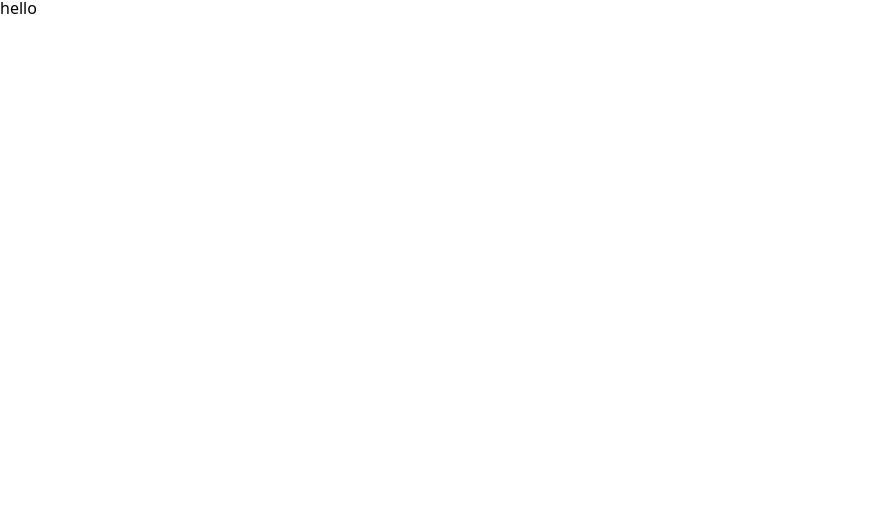
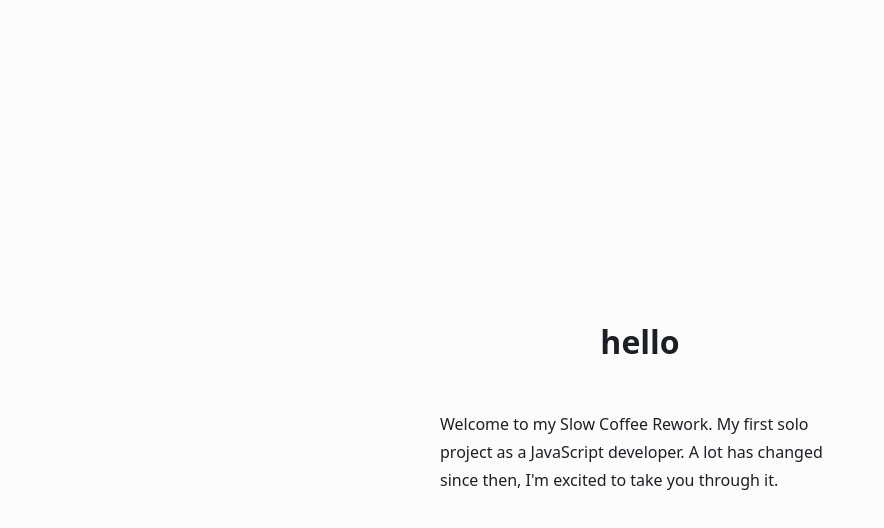
Before and after one commit to nrsimonelli/slow-coffee-two, a React (Create React App) app: page / in a window 1280 px wide. Shown: the top 528 px of the page, without its empty margins (0-884 px from the left). Built offline with nearby package versions, Linux system fonts and the light colour scheme; the HTML template or start-up script is replaced by a standard one.

Commit message:
global styles added and config improved

```diff
--- a/src/App.tsx
+++ b/src/App.tsx
@@ -1,25 +1,63 @@
 import React from 'react';
 
-import { globalCss } from './stitches.config';
+import { globalCss, styled } from './stitches.config';
 
 const globalStyles = globalCss({
+  '*': {
+    boxSizing: 'border-box',
+    transition: 'all 200ms ease-out 0s',
+  },
   html: {
     scrollBehavior: 'smooth',
-    transition: 'all 200ms ease-in-out 0s',
-    fontSize: '100%',
+    fontFamily: '$body',
     lineHeight: '1',
-    fontFamily: '$body',
+    fontWeight: '$1',
   },
   body: {
+    margin: 0,
     minHeight: '100vh',
-    margin: 0,
-    padding: 0,
+    bg: '$appBg1',
+    color: '$hiContrast',
   },
+});
+
+const Container = styled('div', {
+  display: 'flex',
+  flexDirection: 'column',
+  alignItems: 'center',
+  justifyContent: 'center',
+  minHeight: '100vh',
+});
+
+const Text = styled('p', {
+  lineHeight: '$1',
+  fontWeight: '$1',
+});
+const TextHead = styled('p', {
+  fontSize: '$6',
+  lineHeight: '$2',
+  fontWeight: '$2',
+});
+
+const Flex = styled('div', {
+  mx: 'auto',
+  maxWidth: '400px',
 });
 
 const App = () => {
   globalStyles();
-  return <div>hello</div>;
+  return (
+    <Container>
+      <TextHead>hello</TextHead>
+      <Flex>
+        <Text>
+          Welcome to my Slow Coffee Rework. My first solo project as a
+          JavaScript developer. A lot has changed since then, I'm
+          excited to take you through it.
+        </Text>
+      </Flex>
+    </Container>
+  );
 };
 
 export default App;
--- a/src/stitches.config.ts
+++ b/src/stitches.config.ts
@@ -110,12 +110,30 @@ export const { styled, config, theme, createTheme, globalCss } =
         heading: 'inherit',
         monospace: 'Menlo, monospace',
       },
-      fontSizes: {},
+      fontSizes: {
+        1: '12px',
+        2: '14px',
+        3: '16px',
+        4: '20px',
+        5: '24px',
+        6: '32px',
+        7: '48px',
+        8: '64px',
+        9: '96px',
+      },
       space: {},
       sizes: {},
       radii: {},
-      fontWeights: {},
-      lineHeights: {},
+      fontWeights: {
+        1: '400',
+        2: '600',
+        3: '700',
+      },
+      lineHeights: {
+        1: '1.75',
+        2: '1.25',
+        3: '1',
+      },
       letterSpacings: {},
       borderWidths: {},
       borderStyles: {},
@@ -125,7 +143,7 @@ export const { styled, config, theme, createTheme, globalCss } =
     },
     media: {},
     utils: {
-      bc: (value: Stitches.PropertyValue<'backgroundColor'>) => ({
+      bg: (value: Stitches.PropertyValue<'backgroundColor'>) => ({
         backgroundColor: value,
       }),
       p: (value: Stitches.PropertyValue<'padding'>) => ({
```
Also changed, not shown: public/index.html (+0 -10 lines).
